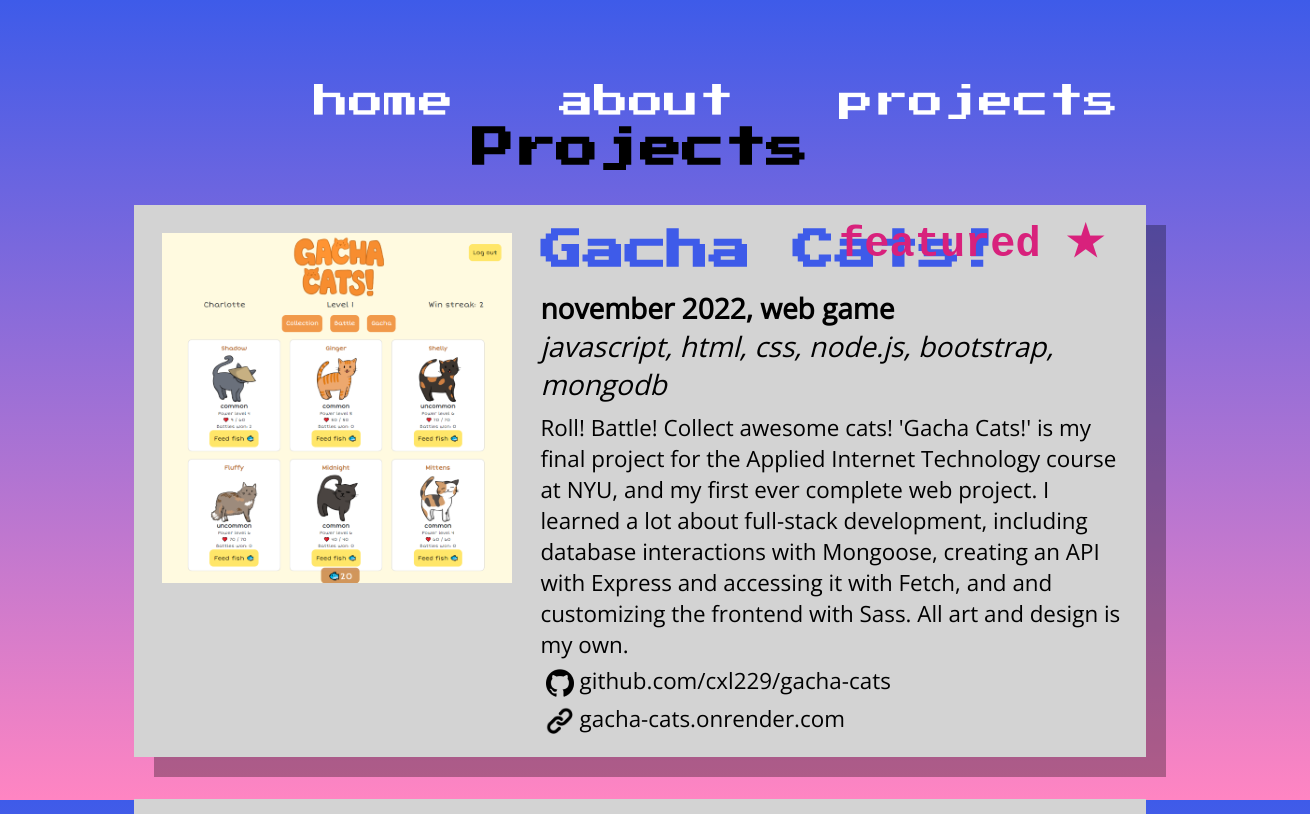
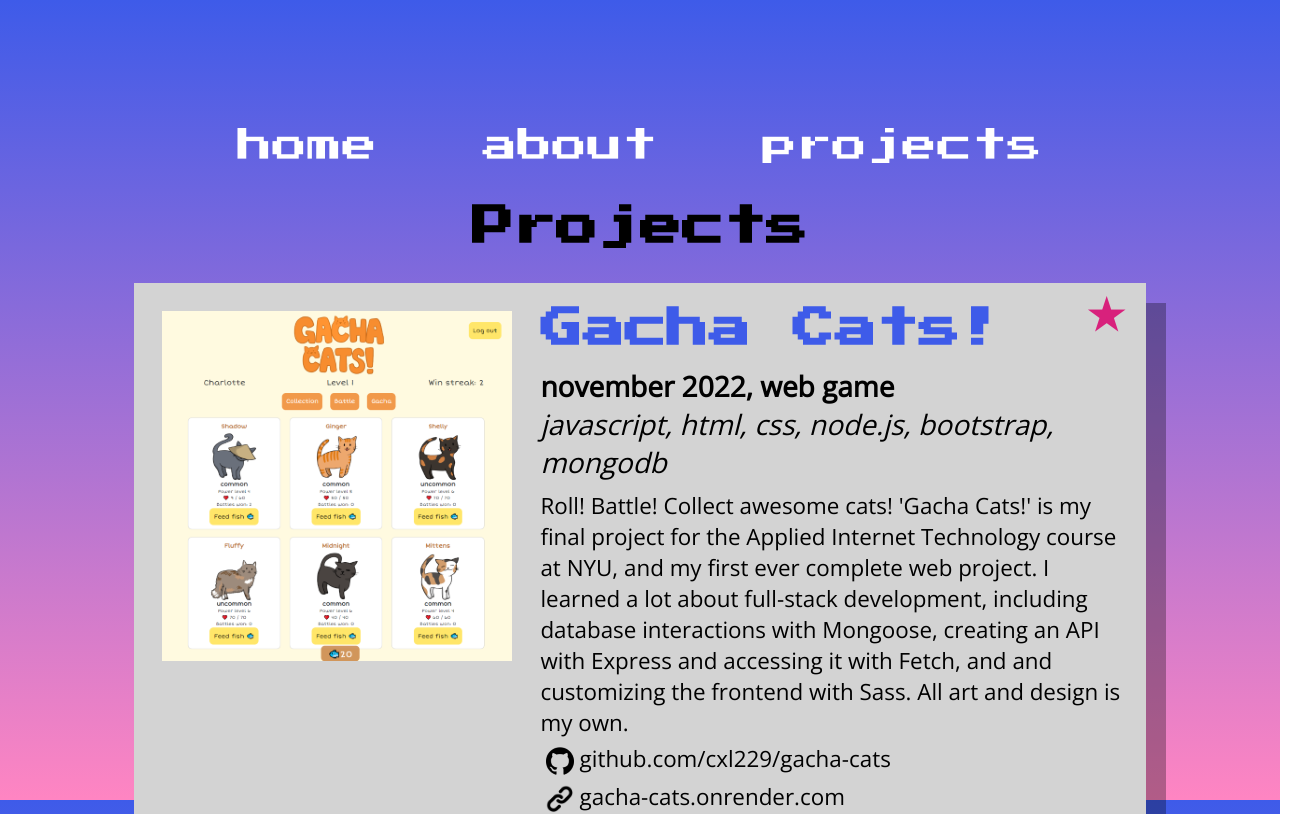
Before and after one commit to cxl229/personal-website, a React (Create React App) app: page /projects in a window 1280 px wide. Shown: the top 814 px of the page, 1310 px wide, since content can reach past the window. Built offline with nearby package versions, Linux system fonts and the light colour scheme.

Commit message:
updated css to make the website more reactive to window resizing

```diff
--- a/src/components/App.css
+++ b/src/components/App.css
@@ -17,6 +17,7 @@ h3 {
 }
 
 body {
+    min-width: 30em;
     background-image: linear-gradient(#3e5be9, #ff85c2);
     background-attachment: fixed;
     text-align: center;
--- a/src/components/Navbar.css
+++ b/src/components/Navbar.css
@@ -2,16 +2,26 @@
     position: absolute;
     top: 3em;
     right: 2em;
+    min-width: 30em;
+}
+
+@media only screen and (max-width: 92em) {
+    .navbar {
+        position: static;
+    }
 }
 
 li {
     display: inline-block;
-    margin-right: 3em;
     font-family: 'Press Start 2P', sans-serif;
     font-size: 1.25em;
     list-style: none;
     color: white;
     transition: all 500ms;
+}
+
+li.rightMargin {
+    margin-right: 3em;
 }
 
 .link:hover, .link:active {
--- a/src/components/Navbar.js
+++ b/src/components/Navbar.js
@@ -6,10 +6,10 @@ const Navbar= () =>{
   return (
   <div className="navbar">
     <Link to="/" className="link">
-      <li>home</li>
+      <li className="rightMargin">home</li>
     </Link>
     <Link to="/about" className="link">
-      <li>about</li>
+      <li className="rightMargin">about</li>
     </Link>
     <Link to="/projects" className="link">
       <li>projects</li>
--- a/src/components/Project.css
+++ b/src/components/Project.css
@@ -2,7 +2,7 @@
     display: grid;
     grid-template-columns: 1fr 3fr;
     width: 80%;
-    height: 350px + 1em;
+    min-width: 30em;
     background-color: lightgrey;
     margin-left: auto;
     margin-right: auto;
@@ -66,6 +66,20 @@ a:hover, a:active {
     font-family: 'Courier New', monospace;
     color: #d8217c;
     text-align: left;
-    margin-top: 0.3em;
-    margin-right: 1em;
+    margin-top: 0.2em;
+    margin-right: 0.5em;
 }
+
+.featuredStar {
+    display: inline;
+}
+
+.featuredText {
+    display: inline;
+}
+
+@media only screen and (max-width: 92em) {
+    .featuredText {
+        display: none;
+    }
+}
--- a/src/components/Project.js
+++ b/src/components/Project.js
@@ -9,15 +9,19 @@ function Project(props) {
         );
     });
 
-    // Show that a project is featured with a star tag
-    let tag = props.featured ? "featured ★" : "";
+    // Show that a project is featured
+    let featuredText = props.featured ? "featured" : "";
+    let featuredStar = props.featured ? " ★" : "";
 
     return (
         <div className="project dropShadow">
             <img className="projectImage" src={props.image} alt={props.projectName + " image"}/>
             <div className="projectText">
                 <h4>{props.projectName}</h4>
-                <h5 className="featuredTag">{tag}</h5>
+                <h5 className="featuredTag">
+                    <div className="featuredText">{featuredText}</div>
+                    <div className="featuredStar">{featuredStar}</div>
+                </h5>
                 <h5>{props.subtitle}</h5>
                 <h6>{props.techStack}</h6>
                 <div className="projectDescription">
--- a/src/portfolioProjects.js
+++ b/src/portfolioProjects.js
@@ -82,7 +82,7 @@ const itemArr = [
             "All code and art is by me. It won the nCino “Why So Serious Hack” prize.",
         links: [
             {icon: devpostIcon, text: "devpost.com/software/task-pet", href: "https://devpost.com/software/task-pet"},
-            {icon: driveIcon, text: "drive.google.com/drive/folders/14pZxuFD_uB9-b12DSJ_5YY_sxDMStP9W", href: "https://drive.google.com/drive/folders/14pZxuFD_uB9-b12DSJ_5YY_sxDMStP9W"}
+            {icon: driveIcon, text: "Google Drive folder", href: "https://drive.google.com/drive/folders/14pZxuFD_uB9-b12DSJ_5YY_sxDMStP9W"}
         ]
     },
     {
@@ -96,7 +96,7 @@ const itemArr = [
             "Art and music was by my team members. The program provides a relaxing and aesthetically pleasing digital café space with several mental health resources for users. " +
             "It received the “Best in Category (Health)” prize.",
         links: [
-            {icon: driveIcon, text: "drive.google.com/drive/folders/1Ztsvv1k4bv5jLxhqcArwUE6IBJuRUAmv", href: "https://drive.google.com/drive/folders/1Ztsvv1k4bv5jLxhqcArwUE6IBJuRUAmv?usp=sharing"}
+            {icon: driveIcon, text: "Google Drive folder", href: "https://drive.google.com/drive/folders/1Ztsvv1k4bv5jLxhqcArwUE6IBJuRUAmv?usp=sharing"}
         ]
     }
 ];
```
Also changed, not shown: 1 other file (tests, documents, lock files or other folders).
